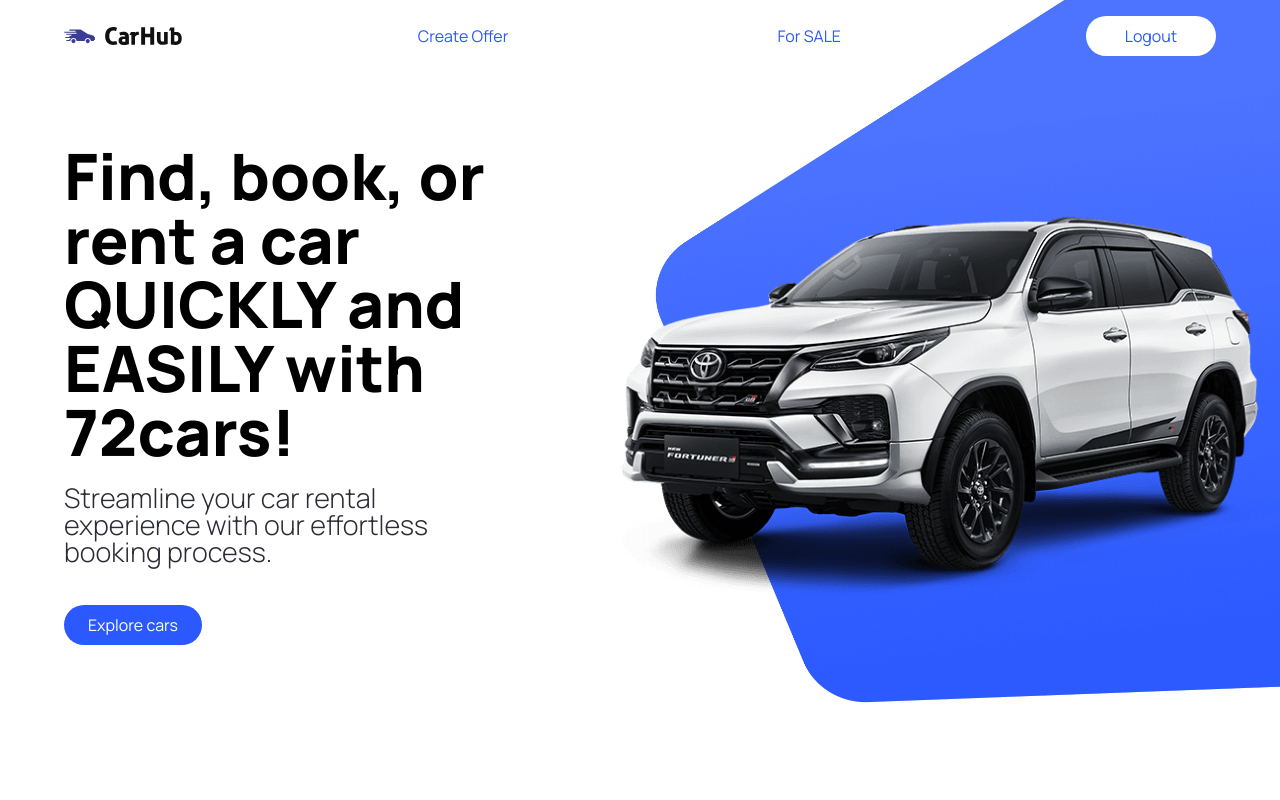
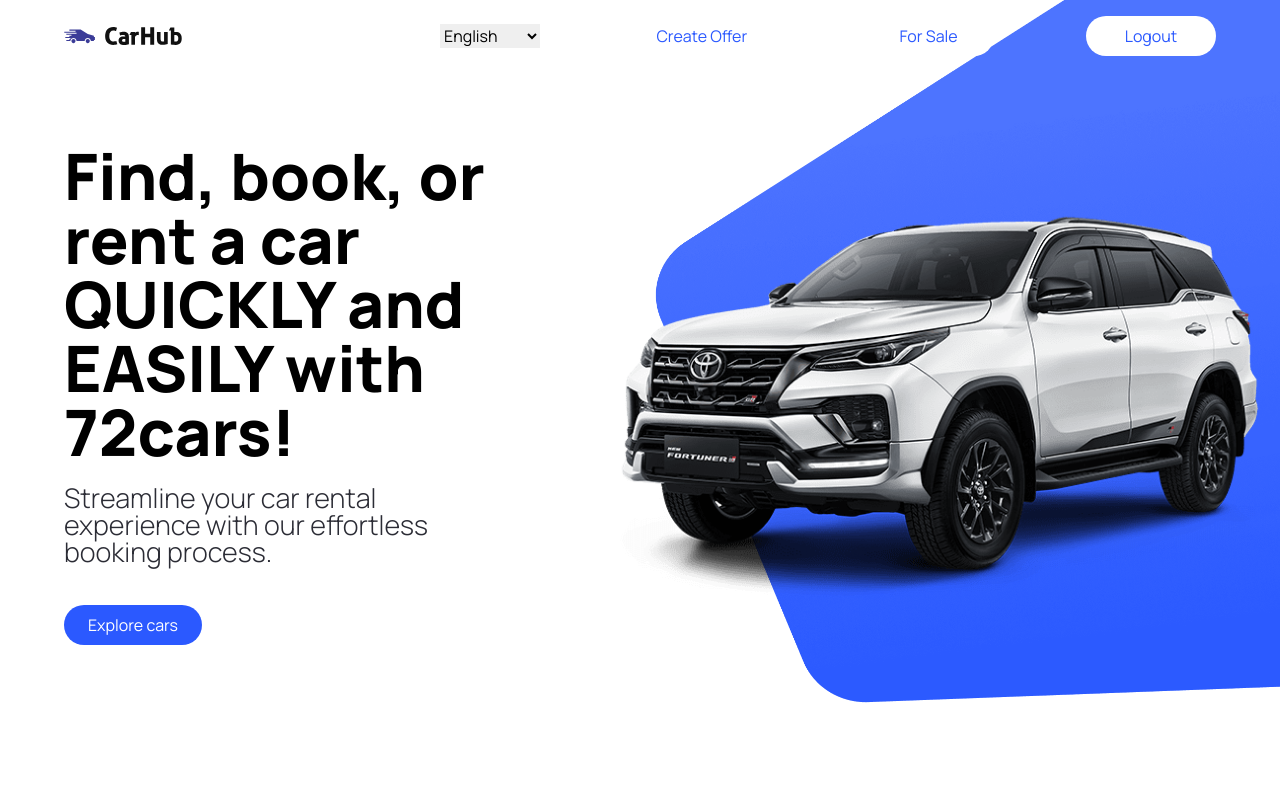
Before and after one commit to alexace21/Java-Advanced, a Next.js app in the folder client/: page / in a window 1280 px wide. Shown: the top 800 px of the page. Built offline with nearby package versions, Linux system fonts and the light colour scheme; no server answers; sample sign-in values are in the browser's storage.

Commit message:
implement Switch of language and internationalize NavBar

```diff
--- a/client/components/Navbar.tsx
+++ b/client/components/Navbar.tsx
@@ -5,19 +5,43 @@
 
 import CustomButton from "./CustomButton";
 import { getAuthToken } from "@/utils";
-import { useEffect } from "react";
+import { useEffect, useState } from "react";
 import { useAuthContext } from "@/context/AuthContext";
 const Navbar = () => {
-  const { isAuthenticated, setIsAuthenticated } = useAuthContext();
+  const { isAuthenticated, setIsAuthenticated, internationalization, setInternationalization } = useAuthContext();
   const loggedUser = window.localStorage.getItem("auth_user");
+  const isAdmin = loggedUser === "aleks.asenov@outlook.com";
 
-  const isAdmin = loggedUser === "aleks.asenov@outlook.com";
+  const [adminDashboardTitle, setAdminDashboardTitle] = useState("Admin Dashboard");
+  const [createOfferTitle, setCreateOfferTitle] = useState("Create Offer");
+  const [forSaleTitle, setForSaleTitle] = useState("For Sale");
+  const [signInTitle, setSignInTitle] = useState("Sign In");
+  const [logoutTitle, setLogoutTitle] = useState("Logout");
 
   const userLogout = () => {
     setIsAuthenticated(false);
     window.localStorage.removeItem("auth_token");
     window.localStorage.removeItem("auth_user");
   };
+
+  const handleInternationalizationChange = (event: any) => {
+    console.log(event.target.value);
+    setInternationalization(event.target.value);
+  };
+
+  useEffect(() => {
+    console.log("Internationalization switched! " + internationalization);
+
+    if (internationalization === "Български") {
+      setAdminDashboardTitle("Борд на Админа");
+      setCreateOfferTitle("Създай оферта");
+      setForSaleTitle("За продажба");
+      setSignInTitle("Регистрация");
+      setLogoutTitle("Излез");
+    }
+
+  }, [internationalization])
+
 
   useEffect(() => {
     const auth = getAuthToken();
@@ -45,11 +69,22 @@
           />
         </Link>
 
+        <label className="text-white" htmlFor="lang">Language</label>
+                        <select
+                                value={internationalization}
+                                onChange={handleInternationalizationChange}
+                                id="lang"
+                                name="lang"
+                        >
+                            <option value="English">English</option>
+                            <option value="Български">Български</option>
+                        </select>
+
         {isAuthenticated && isAdmin && (
           <>
             <Link href="/admin-dashboard">
               <CustomButton
-                title="Admin Dashboard"
+                title={adminDashboardTitle}
                 btnType="button"
                 containerStyles="text-primary-blue rounded-full bg-white min-w-[130px]"
               />
@@ -62,7 +97,7 @@
           <>
             <Link href="/create-offer">
               <CustomButton
-                title="Create Offer"
+                title={createOfferTitle}
                 btnType="button"
                 containerStyles="text-primary-blue rounded-full bg-white min-w-[130px]"
               />
@@ -70,7 +105,7 @@
 
             <Link href="/for-sale">
               <CustomButton
-                title="For SALE"
+                title={forSaleTitle}
                 btnType="button"
                 containerStyles="text-primary-blue rounded-full bg-white min-w-[130px]"
               />
@@ -82,7 +117,7 @@
           <>
             <Link href="/register">
               <CustomButton
-                title="Sign In"
+                title={signInTitle}
                 btnType="button"
                 containerStyles="text-primary-blue rounded-full bg-white min-w-[130px]"
               />
@@ -93,7 +128,7 @@
         {isAuthenticated && (
           <>
             <CustomButton
-              title="Logout"
+              title={logoutTitle}
               btnType="button"
               containerStyles="text-primary-blue rounded-full bg-white min-w-[130px]"
               handleClick={userLogout}
--- a/client/context/AuthContext.tsx
+++ b/client/context/AuthContext.tsx
@@ -9,18 +9,23 @@
 type AuthContext = {
     isAuthenticated: true | false;
     setIsAuthenticated: React.Dispatch<React.SetStateAction<boolean>>;
+    internationalization: string;
+    setInternationalization: React.Dispatch<React.SetStateAction<string>>;
 }
 
 export const AuthContext = createContext<AuthContext | null>(null);
 
 export default function AuthContextProvider({ children }: AuthContextProviderProps) {
     const [isAuthenticated, setIsAuthenticated] = useState(false);
+  const [internationalization, setInternationalization] = useState("English");
 
     return (
         <AuthContext.Provider
             value={{
                 isAuthenticated,
-                setIsAuthenticated
+                setIsAuthenticated,
+                internationalization,
+                setInternationalization
             }}
         >
             {children}
```
